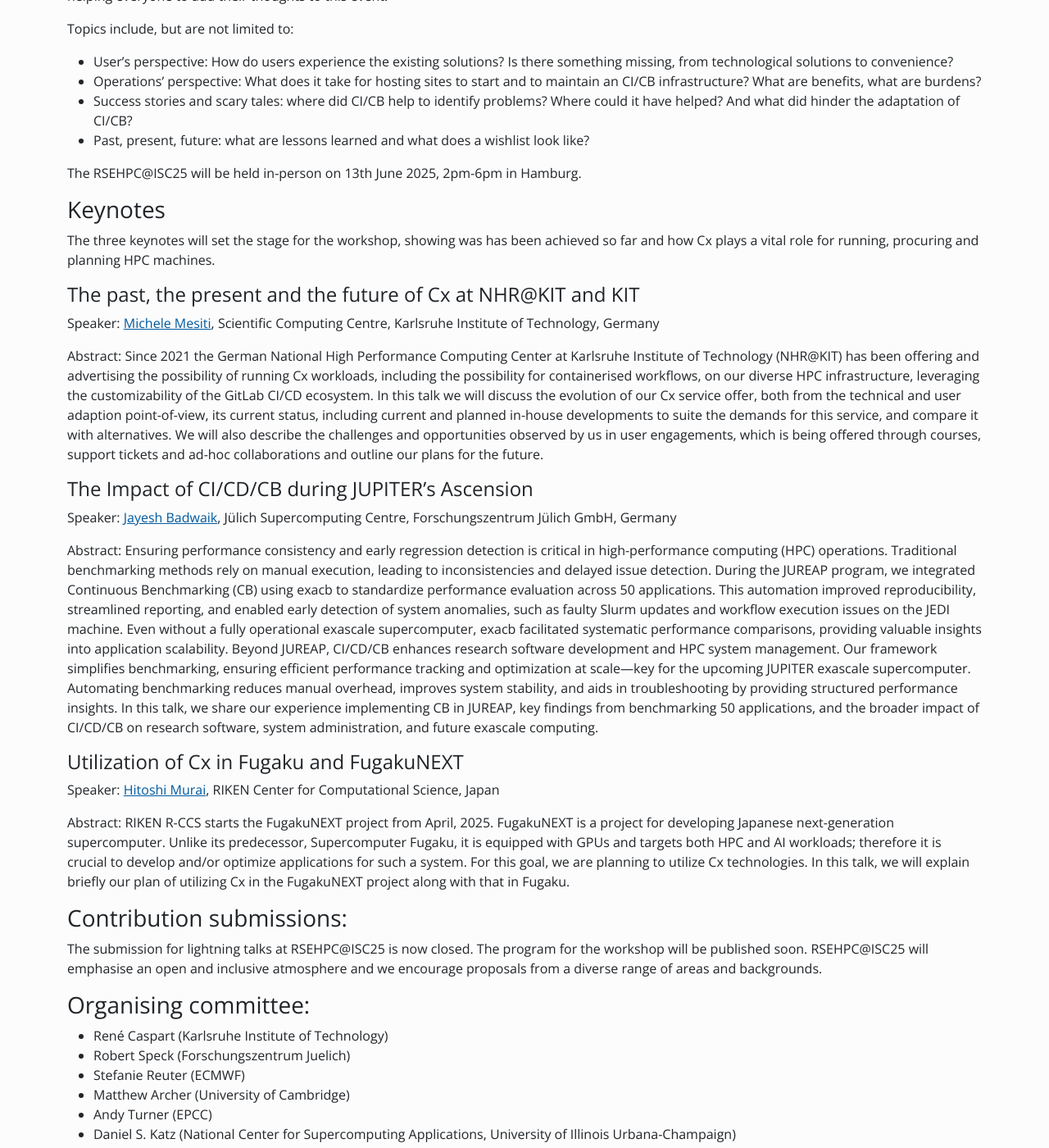
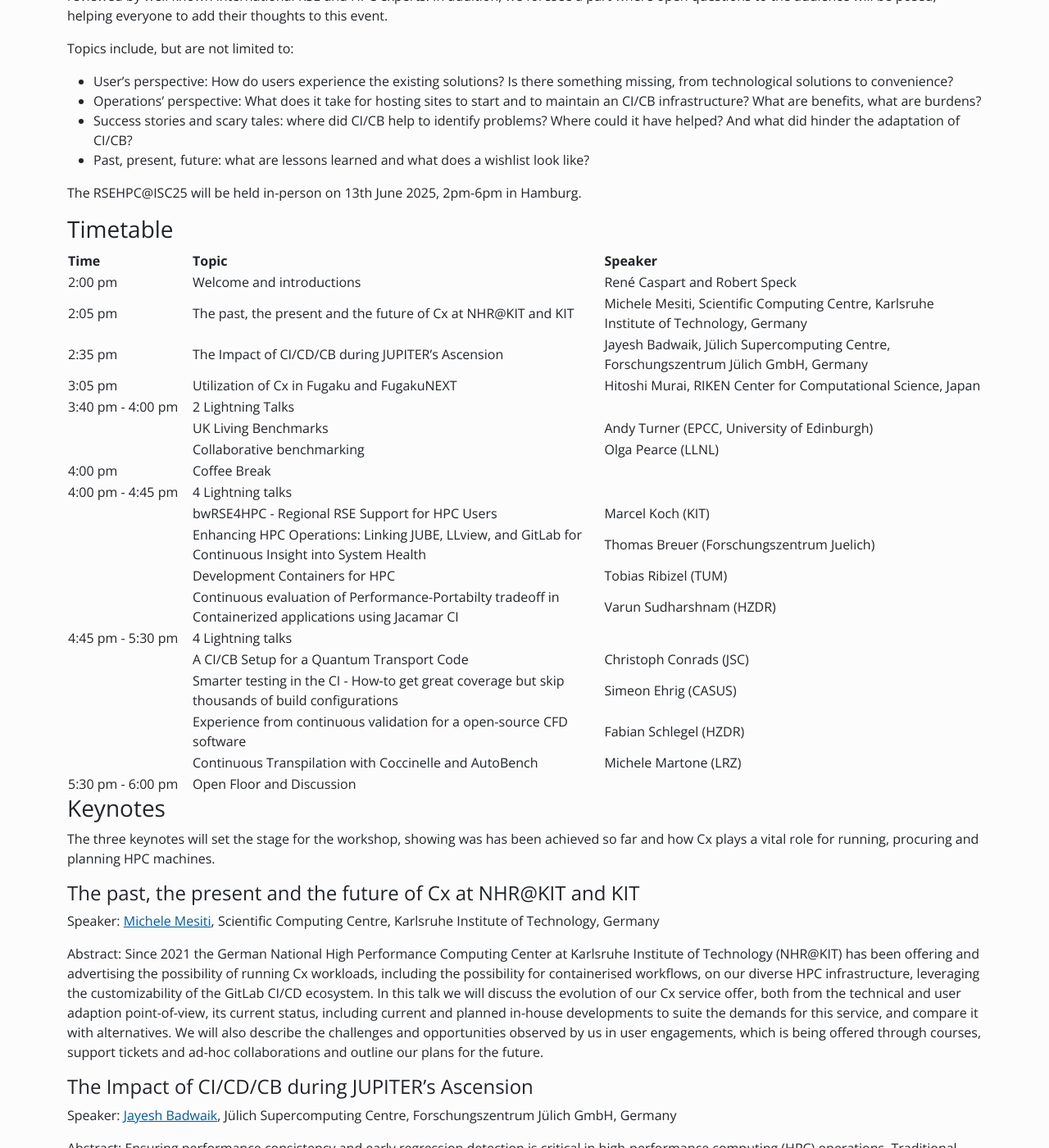
Before and after one commit to Helmholtz-HiRSE/helmholtz-hirse.github.io, a Jekyll site: the page built from _events/2025_06_13-rsehpcatisc.md, in a window 1280 px wide and 1400 px high, scrolled down 1312 px. Shown: the whole window at 82% size. Built offline with Jekyll 4.4.1, drawn with Linux system fonts in a browser that asks for light colours; nearby versions of some CDN libraries.

Commit message:
Add RSEHPC@ISC25 Timetable

```diff
--- a/_events/2025_06_13-rsehpcatisc.md
+++ b/_events/2025_06_13-rsehpcatisc.md
@@ -18,6 +18,7 @@
 
 - [Motivation](#motivation)
 - [Keynote](#keynotes)
+- [Timetable](#timetable)
 - [Call for Contributions](#submission)
 - [Organising committee](#orga)
 
@@ -42,6 +43,42 @@
 - Past, present, future: what are lessons learned and what does a wishlist look like?
 
 The RSEHPC@ISC25 will be held in-person on 13th June 2025, 2pm-6pm in Hamburg.
+
+### Timetable
+{: #timetable}
+
+
+| <span style="display: inline-block; width:150px">Time</span> | Topic | Speaker |
+|---|---|---|
+| 2:00 pm | Welcome and introductions | René Caspart and Robert Speck |
+|---|---|---|
+| 2:05 pm | The past, the present and the future of Cx at NHR@KIT and KIT | Michele Mesiti, Scientific Computing Centre, Karlsruhe Institute of Technology, Germany |
+|---|---|---|
+| 2:35 pm | The Impact of CI/CD/CB during JUPITER’s Ascension | Jayesh Badwaik, Jülich Supercomputing Centre, Forschungszentrum Jülich GmbH, Germany |
+|---|---|---|
+| 3:05 pm | Utilization of Cx in Fugaku and FugakuNEXT | Hitoshi Murai, RIKEN Center for Computational Science, Japan |
+|---|---|---|
+| 3:40 pm - 4:00 pm | 2 Lightning Talks | |
+|  | UK Living Benchmarks | Andy Turner (EPCC, University of Edinburgh) |
+|  | Collaborative benchmarking | Olga Pearce (LLNL) |
+|---|---|---|
+| 4:00 pm |  Coffee Break | |
+|---|---|---|
+| 4:00 pm - 4:45 pm |  4 Lightning talks | |
+|  | bwRSE4HPC - Regional RSE Support for HPC Users | Marcel Koch (KIT) |
+|  | Enhancing HPC Operations: Linking JUBE, LLview, and GitLab for Continuous Insight into System Health | Thomas Breuer (Forschungszentrum Juelich)
+|  | Development Containers for HPC | Tobias Ribizel (TUM) |
+|  | Continuous evaluation of Performance-Portabilty tradeoff in Containerized applications using Jacamar CI | Varun Sudharshnam (HZDR) |
+|---|---|---|
+| 4:45 pm - 5:30 pm | 4 Lightning talks | |
+|  | A CI/CB Setup for a Quantum Transport Code | Christoph Conrads (JSC) |
+|  | Smarter testing in the CI - How-to get great coverage but skip thousands of build configurations | Simeon Ehrig (CASUS) |
+|  | Experience from continuous validation for a open-source CFD software | Fabian Schlegel (HZDR) |
+|  | Continuous Transpilation with Coccinelle and AutoBench | Michele Martone (LRZ) |
+|---|---|---|
+| 5:30 pm - 6:00 pm | Open Floor and Discussion | |
+|---|---|---|
+
 
 ### Keynotes
 {: #keynotes}
```
